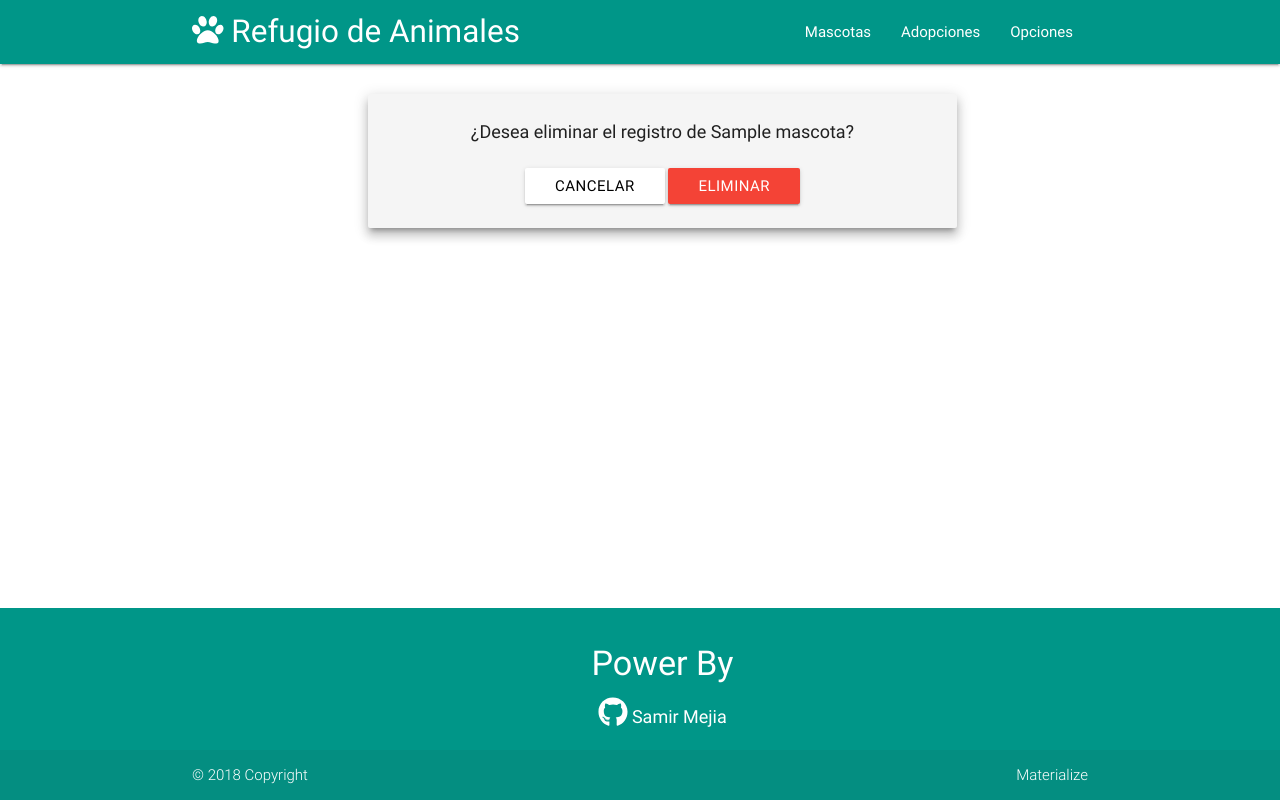
After one commit to samir04m/RefugioAnimales-Django, a Django app: template templates/mascota/mascota_delete.html in a window 1280 px wide. The commit adds this page. Run offline with Django 3.2, Linux system fonts and the light colour scheme; the template is opened without the code that fills it: most values are stand-ins (such as "Sample title", 1, 10 or a date in 2020).

Commit message:
Creacion de la funcion editar y eliminar mascota

```diff
--- a/apps/adopcion/models.py
+++ b/apps/adopcion/models.py
@@ -12,4 +12,4 @@ class Persona(models.Model):
 
 
 	def __str__(self):
-		return '{} {}'.format(self.nombre, self.nombre)
+		return '{} {}'.format(self.nombre, self.apellidos)
--- a/apps/mascota/urls.py
+++ b/apps/mascota/urls.py
@@ -1,11 +1,13 @@
 from django.conf.urls import url
 
-from apps.mascota.views import index, mascota_view, mascota_list
+from apps.mascota.views import index, mascota_view, mascota_list, mascota_edit, mascota_delete
 
 
 urlpatterns = [
     url(r'^$', index, name='index'),
     url(r'^nuevo$', mascota_view, name='mascota_crear'),
     url(r'^listar$', mascota_list, name='mascota_listar'),
+    url(r'^editar/(?P<id_mascota>\d+)/$', mascota_edit, name='mascota_editar'),
+    url(r'^eliminar/(?P<id_mascota>\d+)/$', mascota_delete, name='mascota_eliminar'),
 
 ]
--- /dev/null
+++ b/templates/mascota/mascota_delete.html
@@ -0,0 +1,26 @@
+{% extends 'base/base.html' %}
+
+{% block title %} Eliminar una Mascota {% endblock %}
+
+{% block content %}
+	<div class="container">
+		<div class="row">
+			<div class="col hide-on-small-only offset-l2"></div>
+			<div class="col m12 l8">
+				<div class="card-panel grey lighten-4 hoverable z-depth-4">
+					<form method="post">
+						{% csrf_token %}
+						<center>
+							<big>¿Desea eliminar  el registro de {{ mascota.nombre }}?</big>
+								<br><br>
+							<a href="{% url 'mascota:mascota_listar' %}" class="btn white black-text">Cancelar</a>
+							<button type="submit" class="btn waves-effect red">Eliminar</button>
+						</center>
+					</form>
+
+				</div>
+			</div>
+		</div>
+	</div>
+
+{% endblock %}
```
Also changed, not shown: apps/mascota/views.py (+25 -2 lines), templates/mascota/mascota_list.html (+11 -1 lines).
